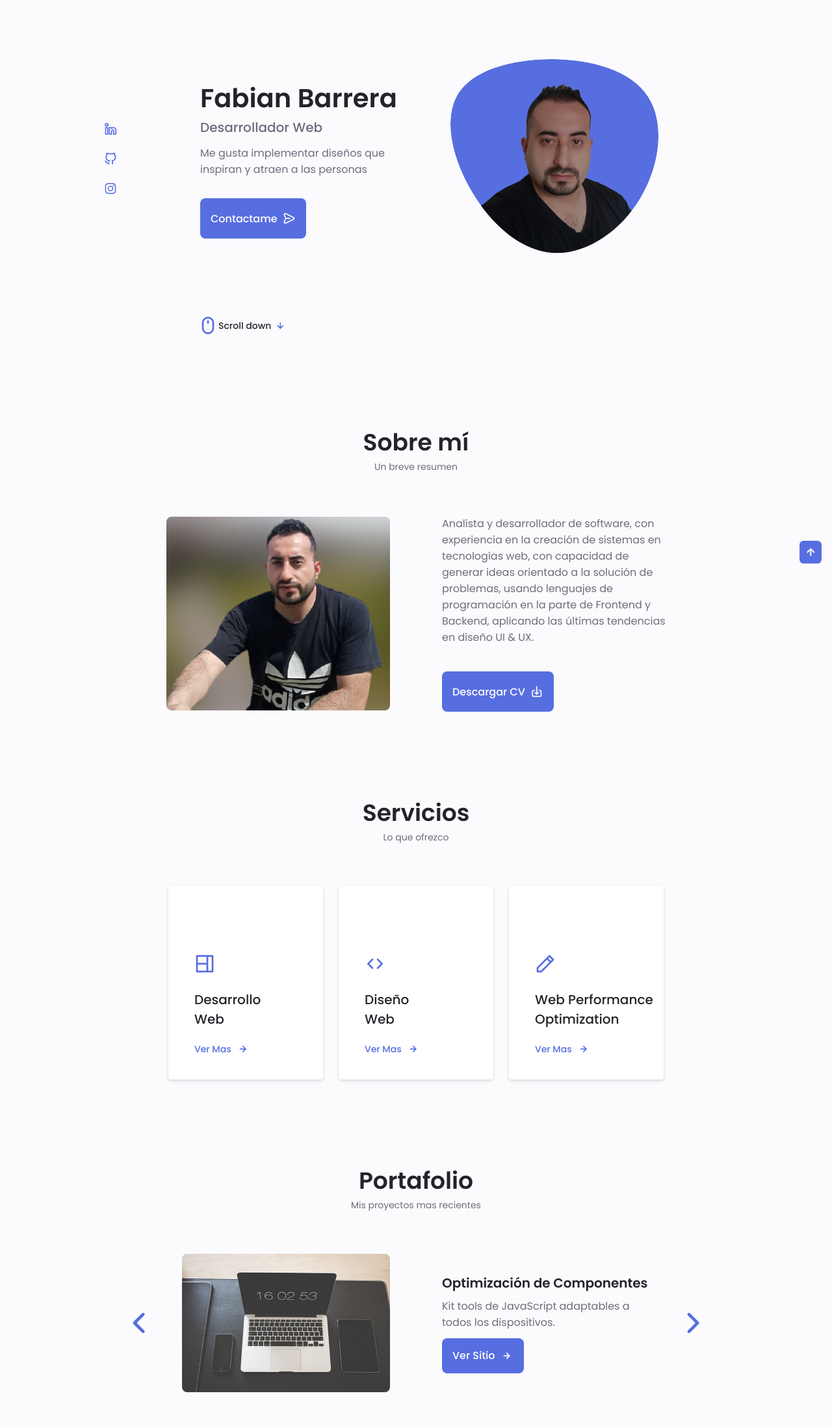
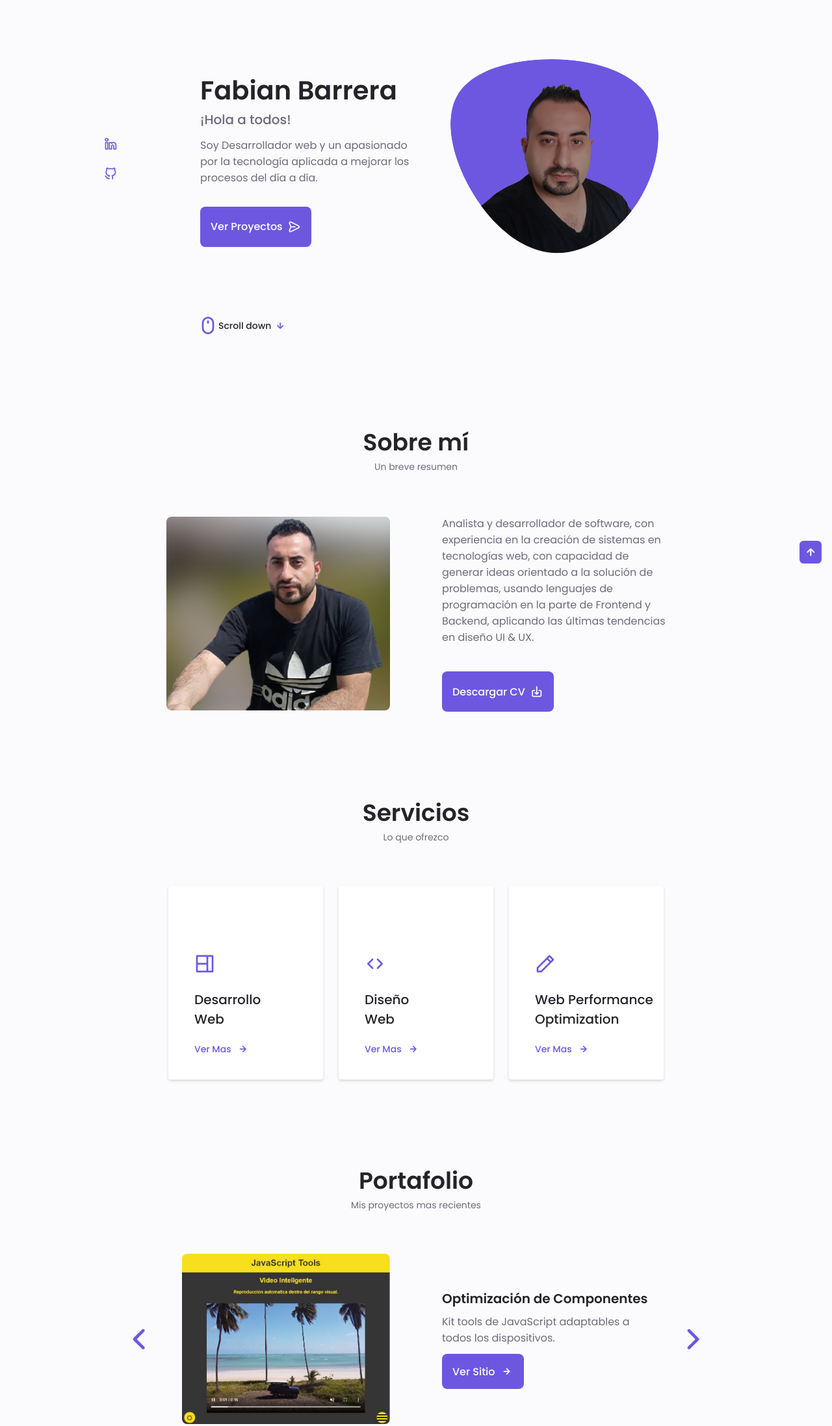
Before and after one commit to soydesarrolladorweb/fabianBarrera, a plain HTML site: page index.html in a window 1280 px wide. Shown: the part 93-2287 px from the top of the page at 65% size. Drawn offline with nearby package versions, Linux system fonts and the light colour scheme.

Commit message:
Updated Img Portfolio

```diff
--- a/assets/css/styles.css
+++ b/assets/css/styles.css
@@ -8,7 +8,7 @@
 
     /*========== Colors ==========*/
     /* Change favorite color */
-    --hue-color: 230; /*Purple 250 - Green 142 - Blue 230 - Pink 340*/
+    --hue-color: 250; /*Purple 250 - Green 142 - Blue 230 - Pink 340*/
 
     /* HSL color mode */
     --first-color: hsl(var(--hue-color), 69%, 61%);
--- a/index.html
+++ b/index.html
@@ -84,9 +84,9 @@
                                 <i class="uil uil-github-alt"></i>
                             </a>
 
-                            <a href="https://www.instagram.com/soywebdeveloper/" target="_blank" class="home__social-icon">
+                            <!-- <a href="https://www.instagram.com/soywebdeveloper/" target="_blank" class="home__social-icon">
                                 <i class="uil uil-instagram"></i>
-                            </a>
+                            </a>  -->
                         </div>
 
                         <div class="home__img">
@@ -108,9 +108,9 @@
                         </div>
                         <div class="home__data">
                             <h1 class="home__title">Fabian Barrera</h1>
-                            <h3 class="home__subtitle">Desarrollador Web</h3>
-                            <p class="home__description">Me gusta implementar diseños que inspiran y atraen a las personas</p>
-                            <a href="#contact" class="button button--flex">Contactame <i class="uil uil-message button__icon"></i>
+                            <h3 class="home__subtitle">¡Hola a todos!</h3>
+                            <p class="home__description">Soy Desarrollador web y un apasionado por la tecnología aplicada a mejorar los procesos del día a día.</p>
+                            <a href="#portfolio" class="button button--flex">Ver Proyectos <i class="uil uil-message button__icon"></i>
                             </a>
                         </div>
                     </div>
@@ -397,7 +397,7 @@
                     <div class="swiper-wrapper">
                         <!--==================== PORTFOLIO 1 ====================-->
                         <div class="portfolio__content grid swiper-slide">
-                            <img src="assets/img/portfolio1.jpg" alt="" class="portfolio__img">
+                            <img src="assets/img/webSiteRestaurant.jpg" alt="" class="portfolio__img">
 
                             <div class="portfolio__data">
                                 <h3 class="portfolio__title">Sitio Web Moderno</h3>
@@ -411,7 +411,7 @@
 
                         <!--==================== PORTFOLIO 2 ====================-->
                         <div class="portfolio__content grid swiper-slide">
-                            <img src="assets/img/portfolio2.jpg" alt="" class="portfolio__img">
+                            <img src="assets/img/wwwbatatabit2.jpg" alt="" class="portfolio__img">
 
                             <div class="portfolio__data">
                                 <h3 class="portfolio__title">Sitio Web Empresarial</h3>
@@ -425,7 +425,7 @@
 
                         <!--==================== PORTFOLIO 3 ====================-->
                         <div class="portfolio__content grid swiper-slide">
-                            <img src="assets/img/portfolio3.jpg" alt="" class="portfolio__img">
+                            <img src="assets/img/javascriptTools2.jpg" alt="" class="portfolio__img">
 
                             <div class="portfolio__data">
                                 <h3 class="portfolio__title">Optimización de Componentes</h3>
@@ -655,13 +655,13 @@
                     </ul>
 
                     <div class="footer__socials">
-                        <a href="https://www.facebook.com/soyfabianbarrera/" target="_blank" class="footer__social">
-                            <i class="uil uil-facebook-f"></i>
+                        <a href="https://github.com/soydesarrolladorweb" target="_blank" class="footer__social">
+                            <i class="uil uil-github-alt"></i>
                         </a>
 
-                        <a href="https://www.instagram.com/soywebdeveloper/" target="_blank" class="footer__social">
+                        <!-- <a href="https://www.instagram.com/soywebdeveloper/" target="_blank" class="footer__social">
                             <i class="uil uil-instagram"></i>
-                        </a>
+                        </a> -->
 
                         <a href="https://www.linkedin.com/in/fabian-barrera-a24296195/" target="_blank" class="footer__social">
                             <i class="uil uil-linkedin-alt"></i>
```
Also changed, not shown: assets/img/javascriptTools.jpg (added), assets/img/javascriptTools2.jpg (added), assets/img/portfolio1.jpg (deleted), assets/img/portfolio2.jpg (deleted), assets/img/portfolio3.jpg (deleted), assets/img/webSiteRestaurant.jpg (added), assets/img/webSiteRestaurant2.jpg (added), assets/img/wwwbatatabit2.jpg (added).
